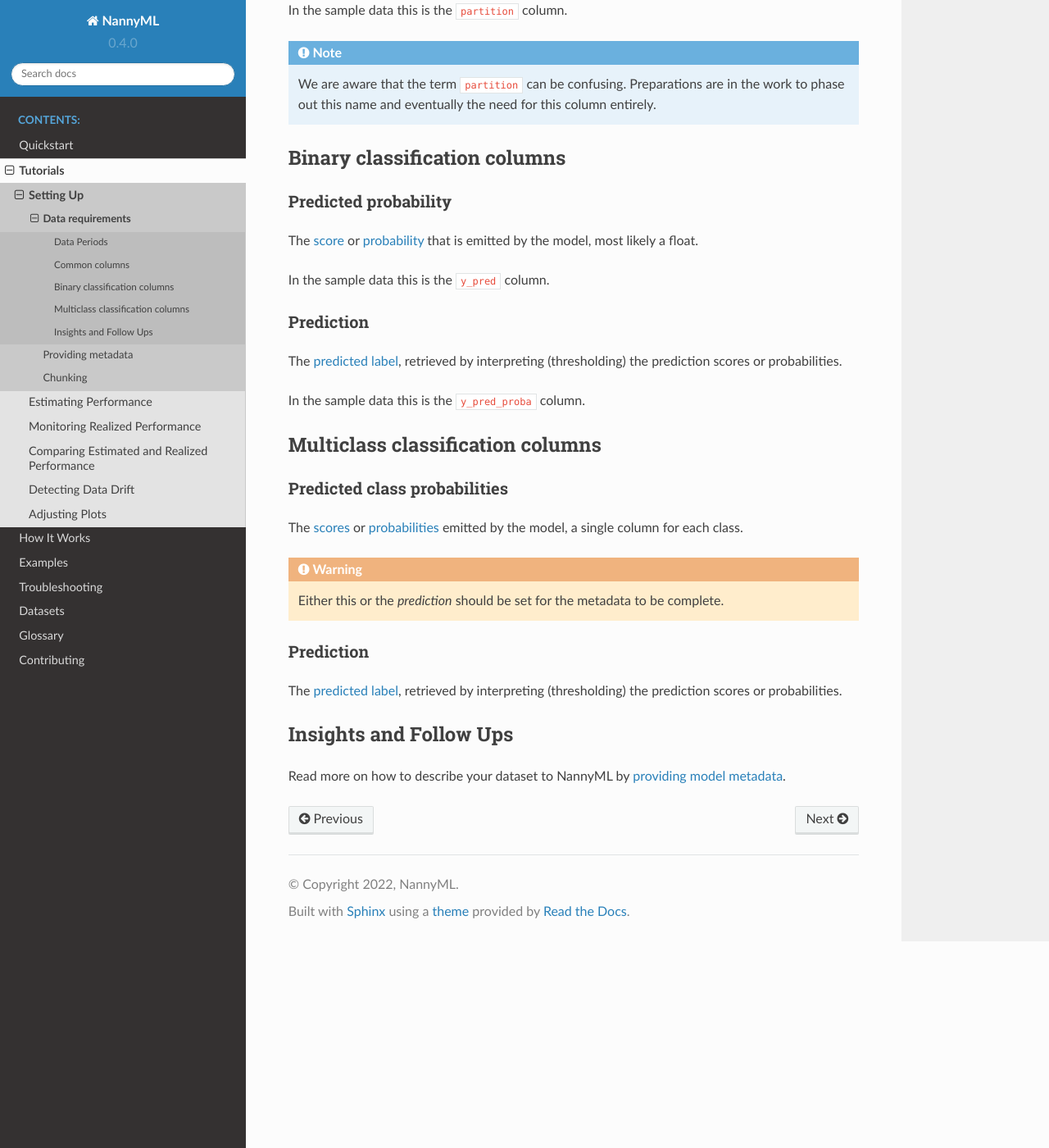
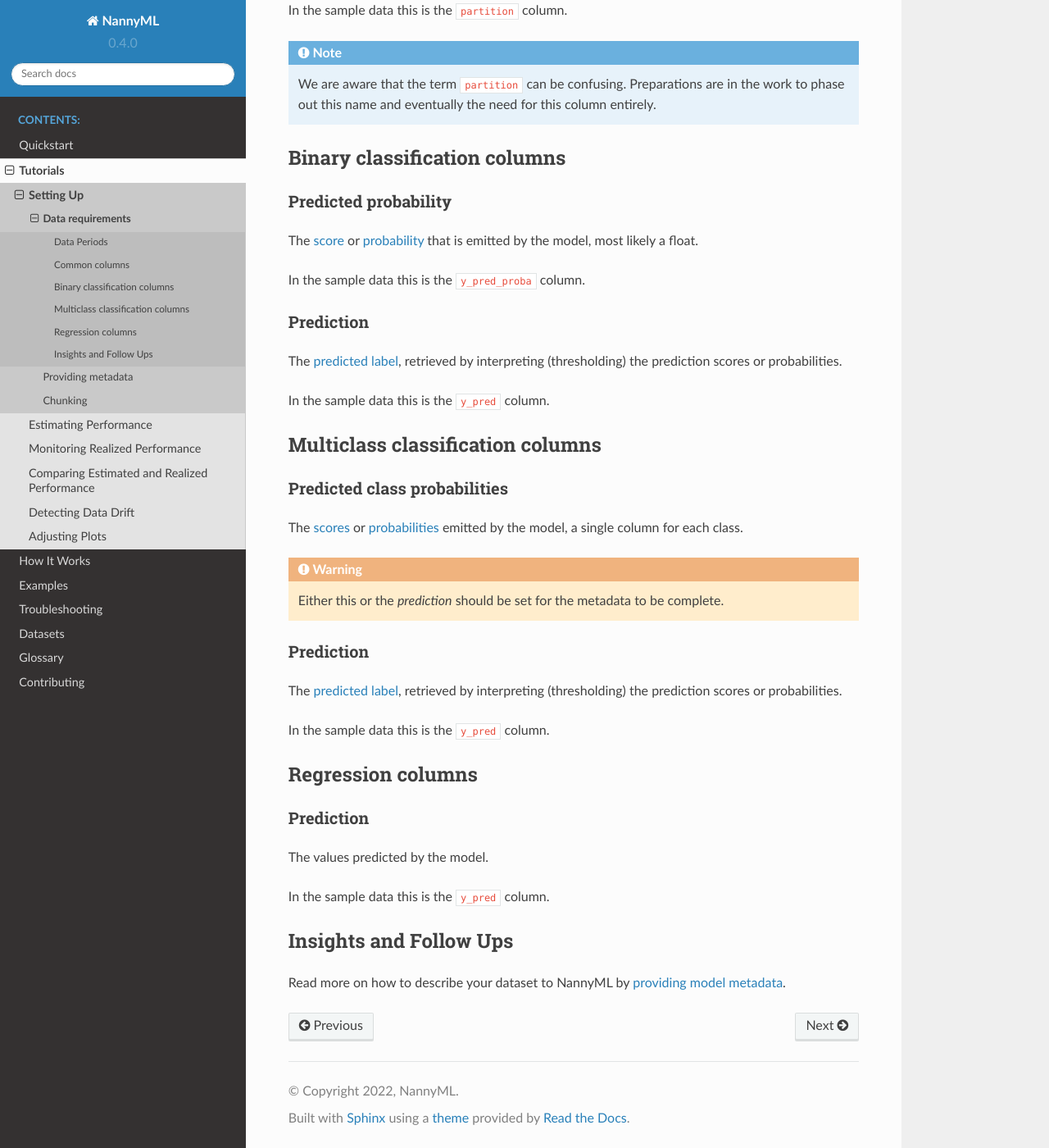
Before and after one commit to NannyML/nannyml, a Sphinx documentation site: the page built from docs/tutorials/setting_up/data_requirements.rst, in a window 1280 px wide and 1400 px high, scrolled down 2775 px. Shown: the whole window at 82% size. Built offline with Sphinx 7.4.7 and the Read the Docs theme 2.0.0, drawn with Linux system fonts in a browser that asks for light colours; pages that are not in the unit, such as notebooks, are missing from menus.

Commit message:
Docs: Add regression column to data requirement docs [skip ci]

```diff
--- a/docs/tutorials/setting_up/data_requirements.rst
+++ b/docs/tutorials/setting_up/data_requirements.rst
@@ -177,6 +177,19 @@
 
 The :term:`predicted label<Predicted labels>`, retrieved by interpreting (thresholding) the prediction scores or probabilities.
 
+In the sample data this is the ``y_pred`` column.
+
+
+Regression columns
+-----------------------------
+
+Prediction
+^^^^^^^^^^
+
+The values predicted by the model.
+
+In the sample data this is the ``y_pred`` column.
+
 
 Insights and Follow Ups
 -----------------------
--- a/pyproject.toml
+++ b/pyproject.toml
@@ -37,6 +37,8 @@
 scipy = "~1.7.3"
 seaborn = "^0.11.2"
 pytest-mock = "^3.7.0"
+Sphinx = "^4.5.0"
+sphinx-rtd-theme = "^1.0.0"
 
 [tool.poetry.dev-dependencies]
 black  = { version = "^22.3.0", optional = true}
@@ -53,7 +55,7 @@
 pre-commit = {version = "^2.12.0", optional = true}
 toml = {version = "^0.10.2", optional = true}
 bump2version = {version = "^1.0.1", optional = true}
-Sphinx = {version = "^4.4.0", optional = true}
+sphinx = {version = "^4.4.0", optional = true}
 sphinx-rtd-theme = {version = "^1.0.0", optional = true}
 guzzle_sphinx_theme = {version = "^0.7.11", optional = true}
 jupyterlab = {version = "^3.2.9", optional = true }
```
Also changed, not shown: other parts of docs/tutorials/setting_up/data_requirements.rst (+2 -2 lines), docs/_static/butterfly-scatterplot.svg, docs/_static/example_california_latitude_longitude_scatter.svg, docs/_static/example_california_performance_estimation_tmp.svg, docs/datasets/multiclass.rst (line endings or trailing spaces), docs/how_it_works/performance_estimation.rst (line endings or trailing spaces), 4 other files.
